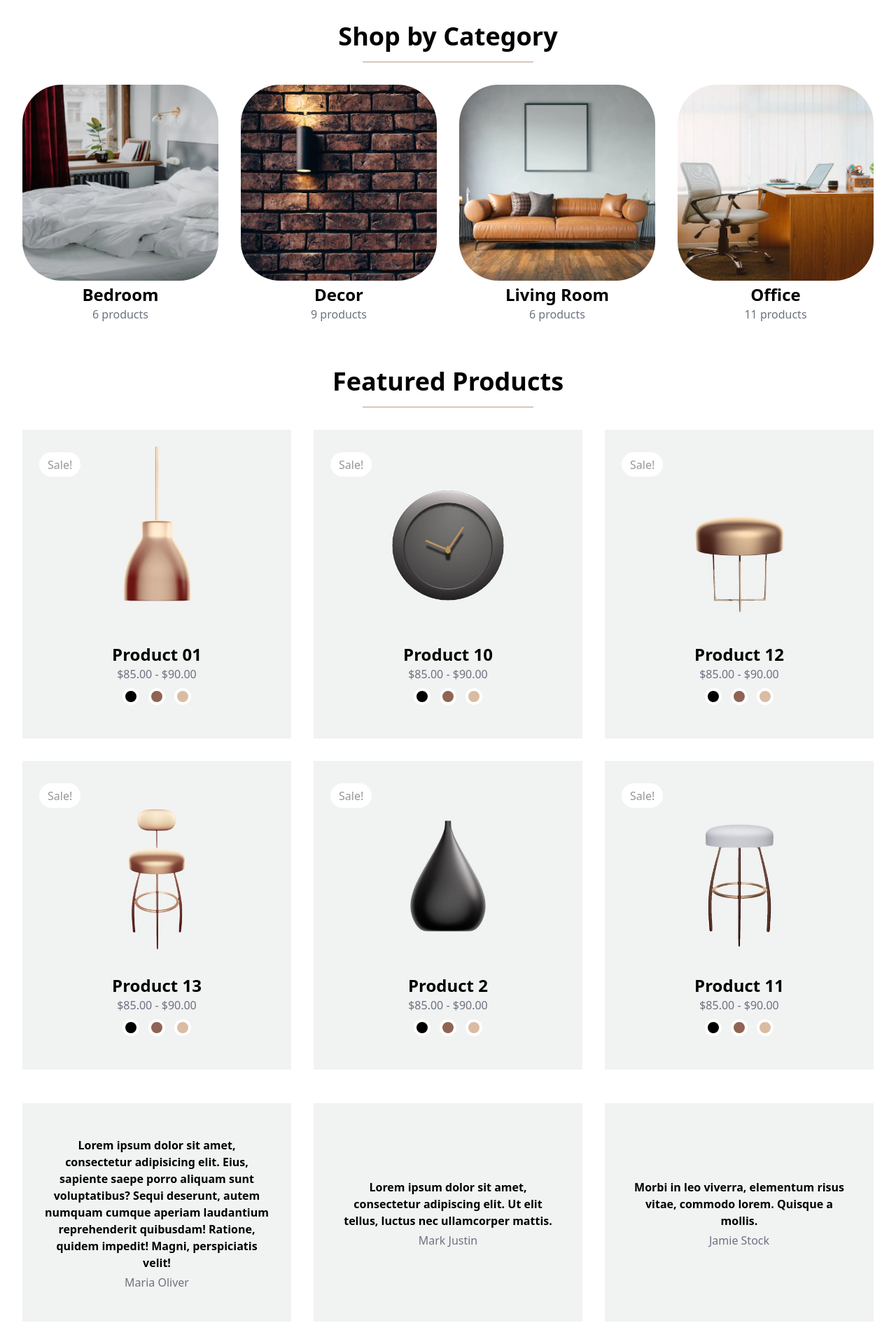
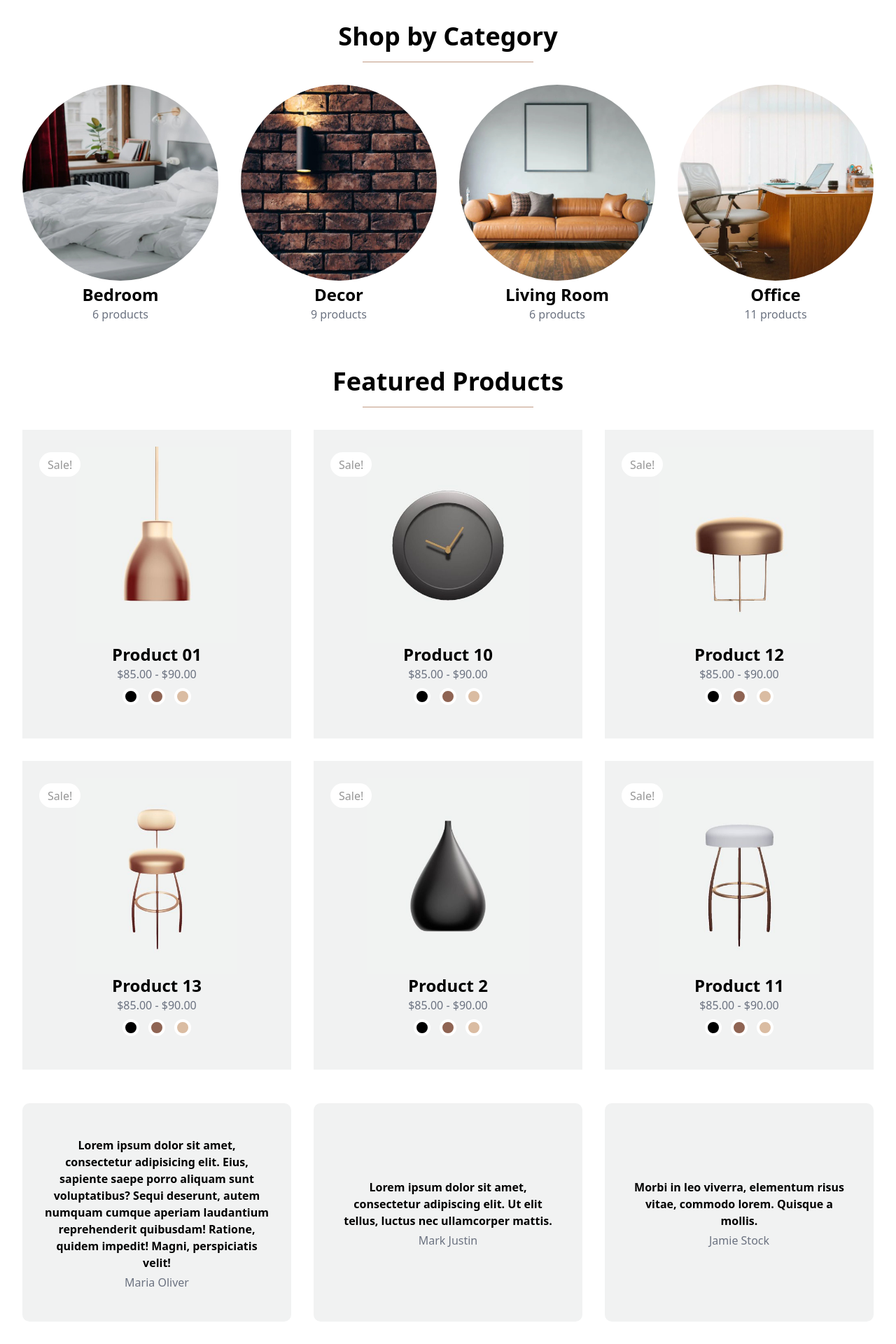
Before and after one commit to HassnainKazmi/Ecommerce-Furniture-Store, a React (Vite) app in the folder frontend/: page / in a window 1280 px wide. Shown: the part 580-2500 px from the top of the page at 70% size. Built offline with nearby package versions, Linux system fonts and the light colour scheme.

Commit message:
Change border radius of categories and feedback components

```diff
--- a/frontend/src/styles/categories.css
+++ b/frontend/src/styles/categories.css
@@ -26,7 +26,7 @@
   height: auto;
   margin-bottom: 0.25rem;
   cursor: pointer;
-  border-radius: 20%;
+  border-radius: 50%;
 }
 
 .categories-container p {
--- a/frontend/src/styles/feedback.css
+++ b/frontend/src/styles/feedback.css
@@ -12,6 +12,7 @@
   text-align: center;
   justify-content: center;
   padding: 2.75rem 2rem;
+  border-radius: 10px;
 }
 
 .feedback-container p {
```
